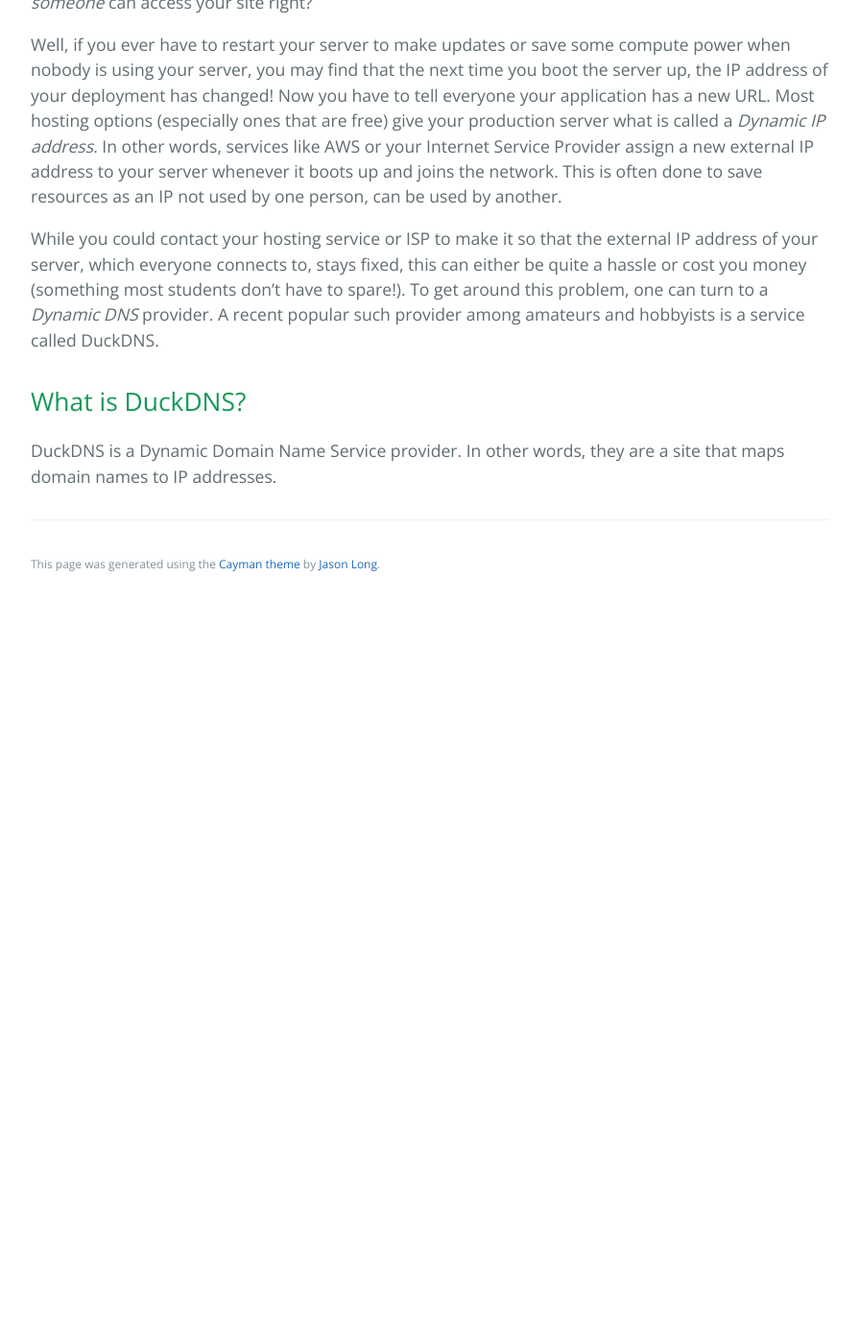
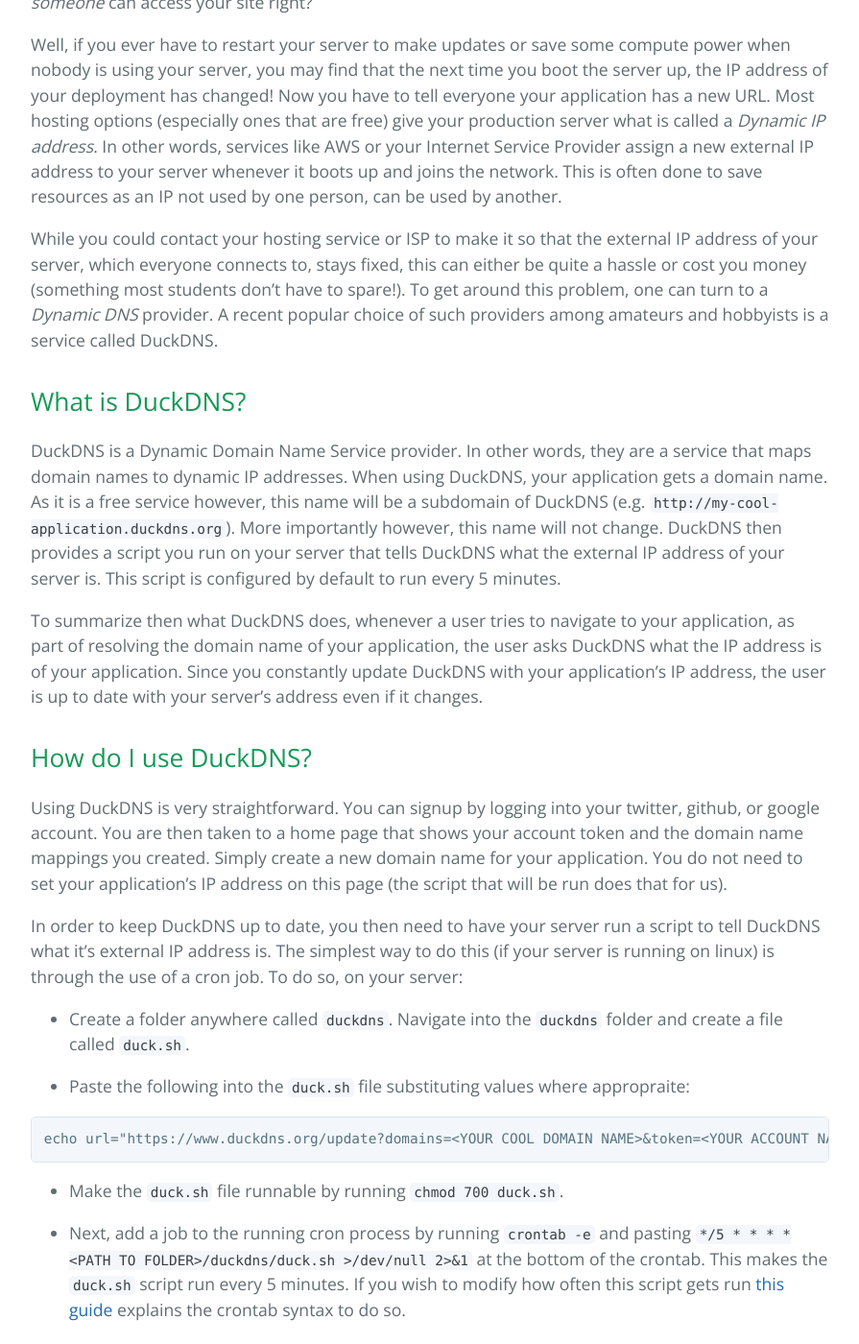
Before and after one commit to learning-software-engineering/learning-software-engineering.github.io, a Jekyll site: the page built from Topics/Development_Process/Duckdns.md, in a window 1280 px wide and 1400 px high, scrolled down 570 px. Shown: the whole window at 96% size, without its empty margins (192-1087 px from the left). Built offline with Jekyll 4.4.1, drawn with Linux system fonts in a browser that asks for light colours; our own code applies the rules of GitHub Pages for plain Markdown files; before the commit the page ends 1200 px from its top, so only the background shows below that; some of the changed text lies outside the part shown.

Commit message:
completed first draft of duckdns article

````diff
--- a/Topics/Development_Process/Duckdns.md
+++ b/Topics/Development_Process/Duckdns.md
@@ -6,8 +6,39 @@
 
 Well, if you ever have to restart your server to make updates or save some compute power when nobody is using your server, you may find that the next time you boot the server up, the IP address of your deployment has changed! Now you have to tell everyone your application has a new URL. Most hosting options (especially ones that are free) give your production server what is called a _Dynamic IP address_. In other words, services like AWS or your Internet Service Provider assign a new external IP address to your server whenever it boots up and joins the network. This is often done to save resources as an IP not used by one person, can be used by another.
 
-While you could contact your hosting service or ISP to make it so that the external IP address of your server, which everyone connects to, stays fixed, this can either be quite a hassle or cost you money (something most students don't have to spare!). To get around this problem, one can turn to a _Dynamic DNS_ provider. A recent popular such provider among amateurs and hobbyists is a service called DuckDNS.
+While you could contact your hosting service or ISP to make it so that the external IP address of your server, which everyone connects to, stays fixed, this can either be quite a hassle or cost you money (something most students don't have to spare!). To get around this problem, one can turn to a _Dynamic DNS_ provider. A recent popular choice of such providers among amateurs and hobbyists is a service called DuckDNS.
 
 ## What is DuckDNS?
 
-DuckDNS is a Dynamic Domain Name Service provider. In other words, they are a site that maps domain names to IP addresses.
+DuckDNS is a Dynamic Domain Name Service provider. In other words, they are a service that maps domain names to dynamic IP addresses. When using DuckDNS, your application gets a domain name. As it is a free service however, this name will be a subdomain of DuckDNS (e.g. `http://my-cool-application.duckdns.org`). More importantly however, this name will not change. DuckDNS then provides a script you run on your server that tells DuckDNS what the external IP address of your server is. This script is configured by default to run every 5 minutes.
+
+To summarize then what DuckDNS does, whenever a user tries to navigate to your application, as part of resolving the domain name of your application, the user asks DuckDNS what the IP address is of your application. Since you constantly update DuckDNS with your application's IP address, the user is up to date with your server's address even if it changes.
+
+## How do I use DuckDNS?
+
+Using DuckDNS is very straightforward. You can signup by logging into your twitter, github, or google account. You are then taken to a home page that shows your account token and the domain name mappings you created. Simply create a new domain name for your application. You do not need to set your application's IP address on this page (the script that will be run does that for us).
+
+
+In order to keep DuckDNS up to date, you then need to have your server run a script to tell DuckDNS what it's external IP address is. The simplest way to do this (if your server is running on linux) is through the use of a cron job. To do so, on your server:
+
+- Create a folder anywhere called `duckdns`. Navigate into the `duckdns` folder and create a file called `duck.sh`.
+
+- Paste the following into the `duck.sh` file substituting values where appropraite:
+
+```
+echo url="https://www.duckdns.org/update?domains=<YOUR COOL DOMAIN NAME>&token=<YOUR ACCOUNT NAME>&ip=" | curl -k -o <PATH TO FOLDER>/duckdns/duck.log -K -
+```
+
+- Make the `duck.sh` file runnable by running `chmod 700 duck.sh`.
+
+- Next, add a job to the running cron process by running `crontab -e` and pasting `*/5 * * * * <PATH TO FOLDER>/duckdns/duck.sh >/dev/null 2>&1` at the bottom of the crontab. This makes the `duck.sh` script run every 5 minutes. If you wish to modify how often this script gets run [this guide](https://www.hostinger.com/tutorials/cron-job) explains the crontab syntax to do so.
+
+- After saving the file, we can finally test that the script works by running `./duck.sh`. This should create a file called `duck.log` which contains the result. If by running `cat duck.log` you get `OK` then you are all good to go! If you get `KO` as output, ensure you copied everything correctly.
+
+If you have issue getting the cron job to work, the node package [pm2](https://github.com/Unitech/pm2) is helpful in ensuring the `duck.sh` script always runs at boot and every 5 minutes thereafter (or however often you desire). For more details on these instructions and other methods of running the update script on various other devices, visit the DuckDNS [installation page](https://www.duckdns.org/install.jsp).
+
+## External Resources
+
+- For more details about DuckDNS and any privacy concerns you may have, visit the DuckDNS [website](https://www.duckdns.org/).
+- For more details about what and why would you need to use a dynamic DNS, Cloudflare has a good [article](https://www.cloudflare.com/en-ca/learning/dns/glossary/dynamic-dns/) on the subject.
+- If you are not comfortable with using DuckDNS, another popular dynamic DNS provider is [noip](https://www.noip.com/).
````
